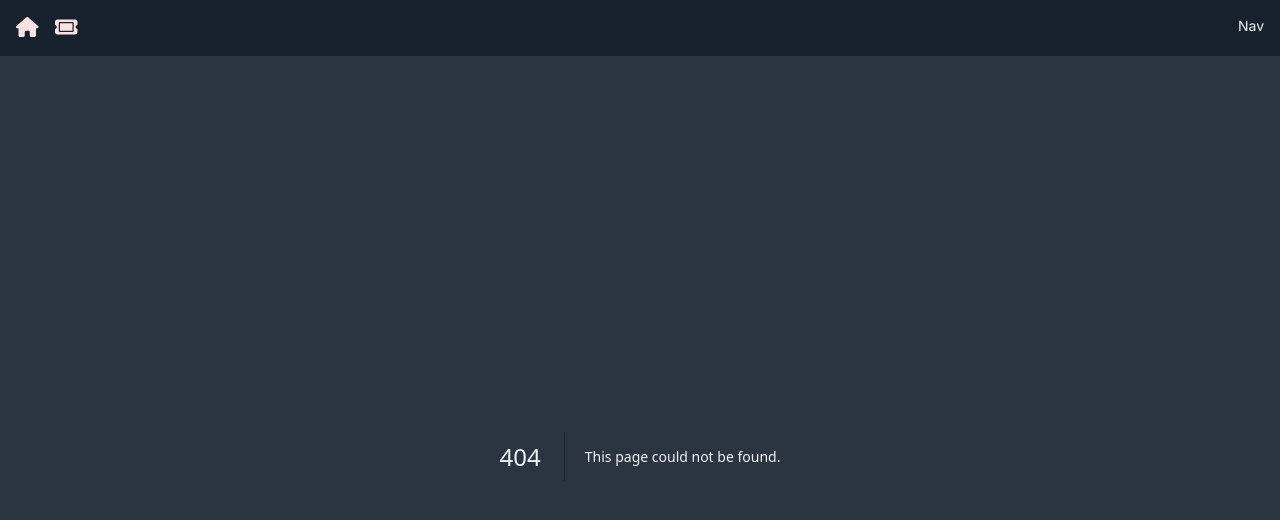
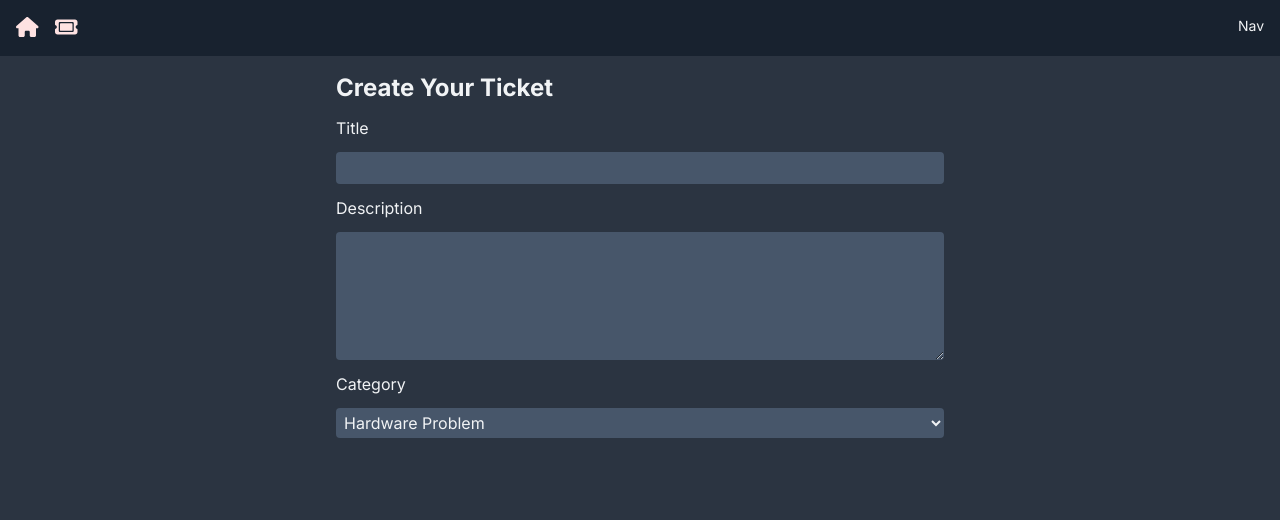
Before and after one commit to evan9609/ticket-app, a Next.js app: page /ticket in a window 1280 px wide. Before the commit this address had no page. Shown: the top 520 px of the page. Built offline with nearby package versions, Linux system fonts and the light colour scheme.

Commit message:
ticket form

```diff
--- a/package.json
+++ b/package.json
@@ -11,6 +11,8 @@
   "dependencies": {
     "@fortawesome/free-solid-svg-icons": "^6.5.1",
     "@fortawesome/react-fontawesome": "^0.2.0",
+    "mongodb": "^6.3.0",
+    "mongoose": "^8.0.3",
     "next": "14.0.4",
     "react": "^18",
     "react-dom": "^18"
--- /dev/null
+++ b/src/app/api/route.ts
@@ -0,0 +1,13 @@
+import Ticket from "../models/Ticket";
+import { NextResponse } from "next/server";
+
+export async function POST(req : Request){
+  try{
+    const body = await req.json();
+    const ticketData = body.formData;
+    await Ticket.create(ticketData);
+    return NextResponse.json({message: "Ticket Created"},{status: 201})
+  }catch(error){
+    return NextResponse.json({message: 'Error', error},{status: 500})
+  }
+}
--- a/src/app/globals.css
+++ b/src/app/globals.css
@@ -21,6 +21,12 @@
   p{
     @apply text-sm text-default-text;
   }
+  input, select, textarea{
+    @apply rounded bg-card p-1;
+  }
+  form {
+    @apply rounded-xl p-4;
+  }
 }
 
 @layer components{
--- /dev/null
+++ b/src/app/models/Ticket.ts
@@ -0,0 +1,24 @@
+import mongoose, { Schema, InferSchemaType } from 'mongoose';
+
+mongoose.connect(process.env.MONGODB_URL)
+mongoose.Promise = global.Promise
+
+const ticketSchema = new Schema({
+    title: String,
+    description: String,
+    category: String,
+    priority: Number,
+    progress: Number,
+    status: String,
+    active: Boolean,
+  },
+  {
+    timestamps: true,
+  }
+)
+
+type Ticket = InferSchemaType<typeof ticketSchema>
+
+const Ticket = mongoose.models.Ticket || mongoose.model('Ticket', ticketSchema);
+
+export default Ticket;
--- /dev/null
+++ b/src/app/ticket/page.tsx
@@ -0,0 +1,10 @@
+import { EditTicketForm } from "@/components"
+
+
+const Ticket = () => {
+  return (
+    <EditTicketForm />
+  )
+}
+
+export default Ticket
--- /dev/null
+++ b/src/components/EditTicketForm/EditTicketForm.module.css
@@ -0,0 +1 @@
+._component {}
--- /dev/null
+++ b/src/components/EditTicketForm/EditTicketForm.tsx
@@ -0,0 +1,59 @@
+"use client";
+
+import { useRouter } from "next/navigation"
+import { useState, ChangeEvent } from "react";
+import styles from './EditTicketForm.module.css'
+
+interface TypeTicket {
+  title: String;
+  description: String;
+  category: String;
+  priority: Number;
+  progress: Number;
+  status: String;
+  active?: Boolean;
+}
+
+const EditTicketForm = () => {
+  const handleChange = (e : ChangeEvent<HTMLInputElement | HTMLTextAreaElement | HTMLSelectElement>) => {
+    const value = e.target.value;
+    const name = e.target.name;
+    setFormData((prevState)=>({
+      ...prevState,
+      [name]: value
+    }))
+    console.log(formData)
+  }
+  const handleSubmit = () => {
+    console.log("submitted")
+  }
+  const startingTicketData = {
+    title: "",
+    description: "",
+    category: "",
+    priority: 1,
+    progress: 0,
+    status: "",
+  }
+  const [ formData, setFormData] = useState<TypeTicket>(startingTicketData)
+  return (
+    <div className="flex justify-center">
+      <form className="flex flex-col gap-3 w-1/2" method="post" onSubmit={ handleSubmit }>
+        <h3>Create Your Ticket</h3>
+
+        <label>Title</label>
+        <input type="text" name="title" id="title" onChange={ handleChange } required={true}/>
+        <label>Description</label>
+        <textarea name="description" id="description" onChange={ handleChange } required={true} rows={5} />
+        <label>Category</label>
+        <select name="category" onChange={ handleChange }>
+          <option value="Hardware Problem">Hardware Problem</option>
+          <option value="Software Problem">Software Problem</option>
+          <option value="Project">Project</option>
+        </select>
+      </form>
+    </div>
+  )
+}
+
+export default EditTicketForm
--- /dev/null
+++ b/src/components/EditTicketForm/index.ts
@@ -0,0 +1 @@
+export { default } from './EditTicketForm'
--- a/src/components/Nav/Nav.tsx
+++ b/src/components/Nav/Nav.tsx
@@ -12,7 +12,7 @@ const Nav = () => {
         <Link href="/">
           <FontAwesomeIcon icon={faHome} className="icon" />
         </Link>
-        <Link href="/ticket/new">
+        <Link href="/ticket">
           <FontAwesomeIcon icon={faTicket} className="icon" />
         </Link>
 
--- a/src/components/index.ts
+++ b/src/components/index.ts
@@ -4,3 +4,4 @@ export { default as TicketCard } from './TicketCard'
 export { default as PriorityDisplay } from './PriorityDisplay'
 export { default as ProgressDisplay } from './ProgressDisplay'
 export { default as StatusDisplay } from './StatusDisplay'
+export { default as EditTicketForm } from './EditTicketForm'
```
Also changed, not shown: 1 other file (tests, documents, lock files or other folders).
